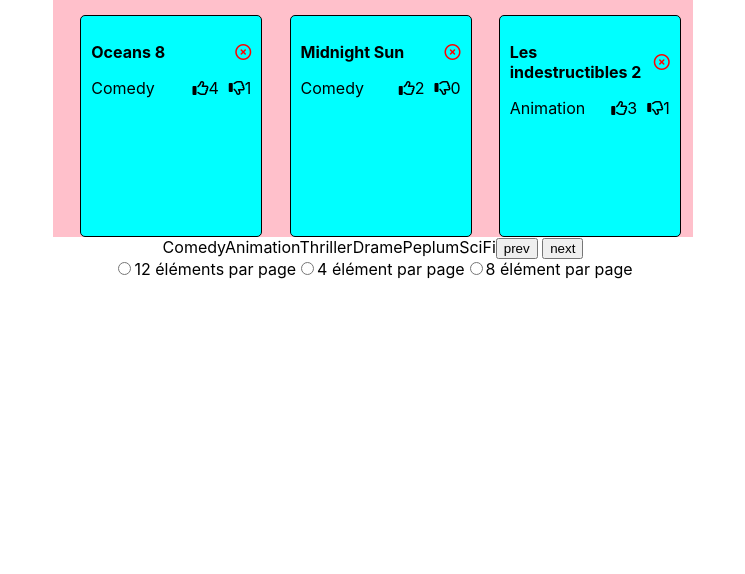
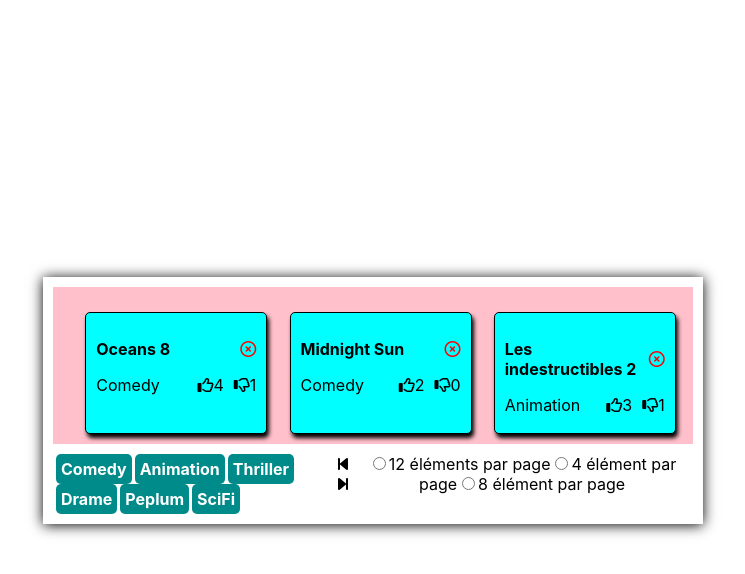
Before and after one commit to sepiropht/movies, a React (Create React App) app: page / in a window 1280 px wide. Shown: the top 574 px of the page, without its empty margins (267-1012 px from the left). Built offline with nearby package versions, Linux system fonts and the light colour scheme.

Commit message:
more style

```diff
--- a/src/App.css
+++ b/src/App.css
@@ -1,12 +1,24 @@
 body {
   box-sizing: border-box;
+}
+.container {
+  display: flex;
+  align-items: center;
+  min-height: 100vh;
 }
 .App {
   text-align: center;
   display: flex;
+  padding: 10px;
   flex-direction: column;
+  box-shadow: 0px 1px 13px;
   width: 50%;
   margin: 0 auto;
+}
+h1 {
+  font-size: larger;
+  font-weight: bolder;
+  font-size: xx-large;
 }
 ul {
   list-style: none;
@@ -20,6 +32,7 @@
 
 .cards {
   display: flex;
+  padding: 10px;
   flex-direction: row;
   background-color: pink;
   flex-wrap: wrap;
@@ -31,8 +44,9 @@
   flex-direction: column;
   border: 1px solid black;
   width: 10em;
-  height: 200px;
+  height: 100px;
   border-radius: 5px;
+  box-shadow: 2px 4px 4px;
   padding: 10px;
   margin-top: 15px;
   margin-left: 15px;
@@ -72,8 +86,35 @@
   vertical-align: baseline;
 }
 
+.control {
+  margin-top: 10px;
+  display: flex;
+  justify-content: space-between;
+}
+
+.category-buttons {
+  display: flex;
+  flex-wrap: wrap;
+}
+.category-button {
+  border-radius: 5px;
+  font-weight: bold;
+  color: white;
+  background-color: darkcyan;
+  margin-left: 3px;
+  padding: 5px;
+}
+.category-selected {
+  opacity: 0.5;
+}
+
 @media screen and (max-width: 800px) {
   .App {
     width: 100%;
   }
+  .control {
+    margin-top: 10px;
+    display: flex;
+    flex-direction: column;
+  }
 }
--- a/src/App.tsx
+++ b/src/App.tsx
@@ -57,10 +57,11 @@
   }, [movies]);
 
   return (
+    <div className="container">
       <div className="App">
         <div className="cards">{CardList}</div>
         <div className="control">
-        {CategoriesButtonList}
+          <div className="category-buttons">{CategoriesButtonList}</div>
           <SliderButtons
             onPrevClicked={() =>
               setSliderState(sliderState > 0 ? sliderState - 1 : sliderState)
@@ -73,6 +74,7 @@
               setSliderState(0);
             }}
           ></SetPaginationRadio>
+        </div>
       </div>
     </div>
   );
--- a/src/components/Category.tsx
+++ b/src/components/Category.tsx
@@ -11,6 +11,9 @@
   const [selected, toogleSelected] = useState<boolean>(false);
   return (
     <span
+      className={
+        !selected ? "category-button" : "category-button category-selected"
+      }
       onClick={() => {
         toogleSelected(!selected);
         onCategoryClick(category);
--- a/src/components/SliderButtons.tsx
+++ b/src/components/SliderButtons.tsx
@@ -9,9 +9,13 @@
   onNextClicked,
 }) => {
   return (
-    <>
-      <button onClick={onPrevClicked}>prev</button>{" "}
-      <button onClick={onNextClicked}>next</button>
-    </>
+    <div>
+      <span onClick={onPrevClicked}>
+        <i className="fas fa-step-backward"></i>
+      </span>{" "}
+      <span onClick={onNextClicked}>
+        <i className="fas fa-step-forward"></i>
+      </span>
+    </div>
   );
 };
```
Lines whose indentation alone changed are shown as unchanged.
